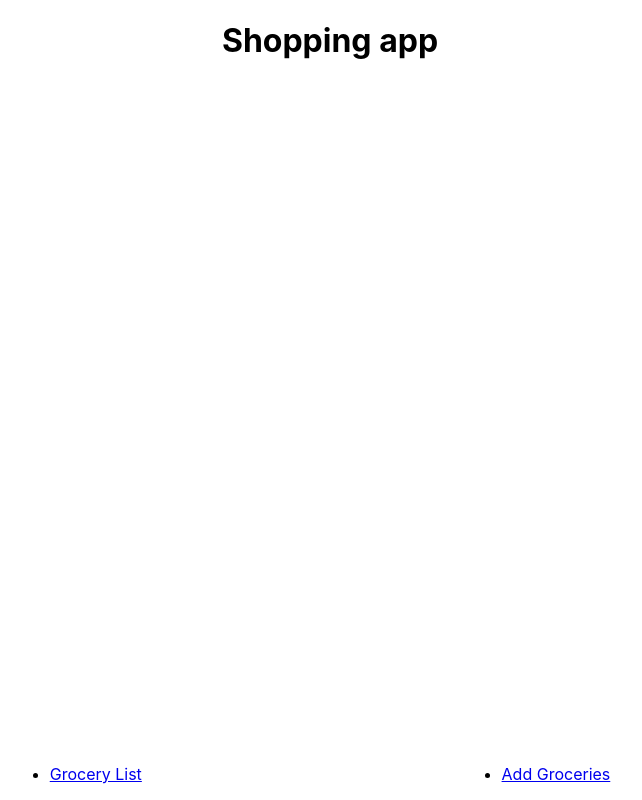
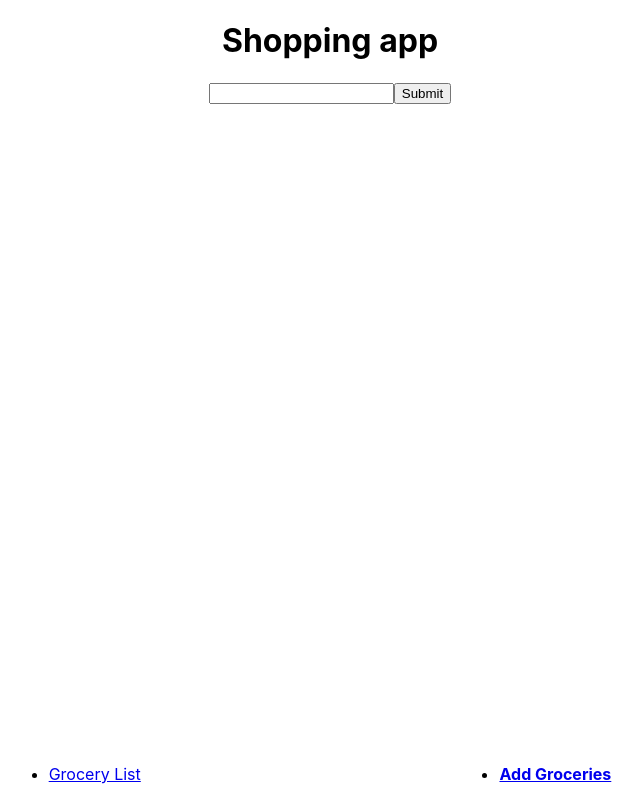
Before and after one commit to the-collab-lab/tcl-22-smart-shopping-list, a React (Create React App) app: page /additems in a window 1280 px wide. Shown: the whole page, without its empty margins (310-952 px from the left). Built offline with nearby package versions, Linux system fonts and the light colour scheme.

Commit message:
update routing paths

```diff
--- a/src/App.js
+++ b/src/App.js
@@ -15,27 +15,30 @@ function App() {
       <div className="App">
         <h1>Shopping app</h1>
         <Switch>
-          <Route path="/grocerylist">
+          <Route path="/list">
             <GroceryList />
           </Route>
-          <Route path="/addgroceries">
+          <Route path="/additems">
             <AddGroceries />
           </Route>
         </Switch>
-        <nav style={{
-          position: 'absolute',
-          bottom: '0',
-          width: '100%'
-          }}>
-          <ul style={{
-            display: 'flex',
-            justifyContent: 'space-evenly',
-            paddingLeft: '0'
+        <nav
+          style={{
+            position: 'absolute',
+            bottom: '0',
+            width: '100%',
+          }}
+        >
+          <ul
+            style={{
+              display: 'flex',
+              justifyContent: 'space-evenly',
+              paddingLeft: '0',
             }}
           >
             <li>
               <NavLink
-                to="/grocerylist"
+                to="/list"
                 activeStyle={{
                   fontWeight: 'bold',
                 }}
@@ -45,7 +48,7 @@ function App() {
             </li>
             <li>
               <NavLink
-                to="/addgroceries"
+                to="/additems"
                 activeStyle={{
                   fontWeight: 'bold',
                 }}
```
